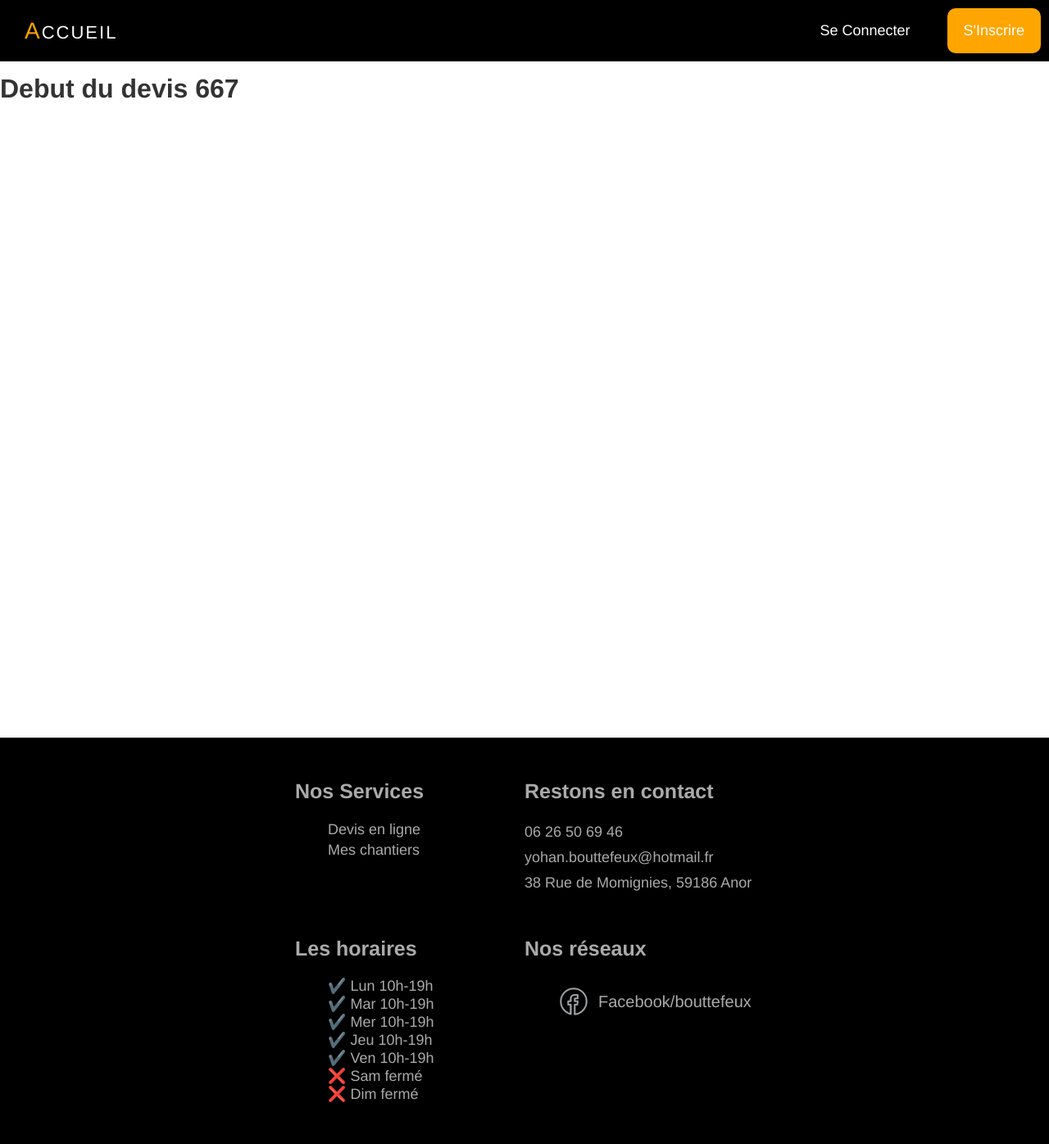
After one commit to JudeSharo/bouttefeux, a Symfony app: template templates/devis/index.html.twig in a window 1280 px wide. The commit adds this page. Shown: the whole page at 82% size. Run offline with Twig, Linux system fonts and the light colour scheme; the template is opened without the code that fills it, so the values that code supplies are empty; some libraries are stand-ins or nearby versions.

Commit message:
Routing + creation du devis

```diff
--- /dev/null
+++ b/templates/devis/index.html.twig
@@ -0,0 +1,9 @@
+{% extends 'base.html.twig' %}
+
+{% block title %}Devis gratuit{% endblock %}
+
+{% block body %}
+	<div class="belowNavbar">
+		<h1>Debut du devis 667</h1>
+	</div>
+{% endblock %}
--- a/templates/includes/footer.html.twig
+++ b/templates/includes/footer.html.twig
@@ -5,7 +5,7 @@
         <div class="bloc footer-services">
             <h3>Nos Services</h3>
             <ul class="liste-services">
-                <li><a href="#">Devis en ligne</a></li>
+                <li><a href="{{path('app_devis_index')}}">Devis en ligne</a></li>
                 <li><a href="{{path('app_event_index')}}">Mes chantiers</a></li>
             </ul>
         </div>
--- a/templates/includes/navbar.html.twig
+++ b/templates/includes/navbar.html.twig
@@ -3,6 +3,7 @@
     <ul>
         {% if is_granted('ROLE_USER') %}
             <li class="nav"><a href="{{ path('app_profil') }}" class="active">Profil</a></li>
+            <li class="nav"><a href="{{path('app_devis_index')}}">Devis gratuit</a></li>
         {% else %}
             <li class="nav"><a href="{{ path('app_login') }}">Se Connecter</a></li>
             <li class="nav"><a href="{{ path('app_register') }}" class="active">S'Inscrire</a></li>
```
Also changed, not shown: src/Controller/DevisController.php (added, +19 -0 lines).
